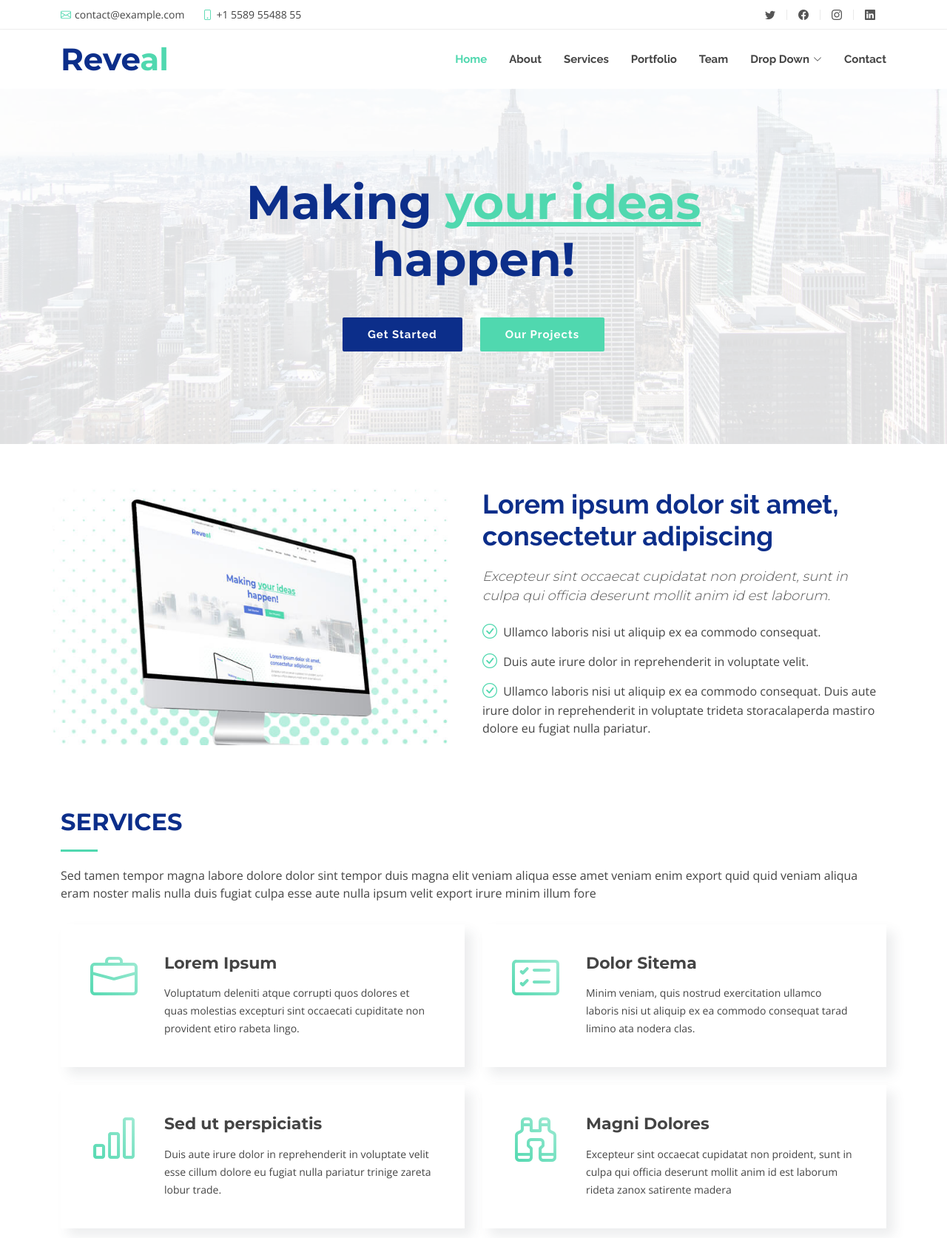
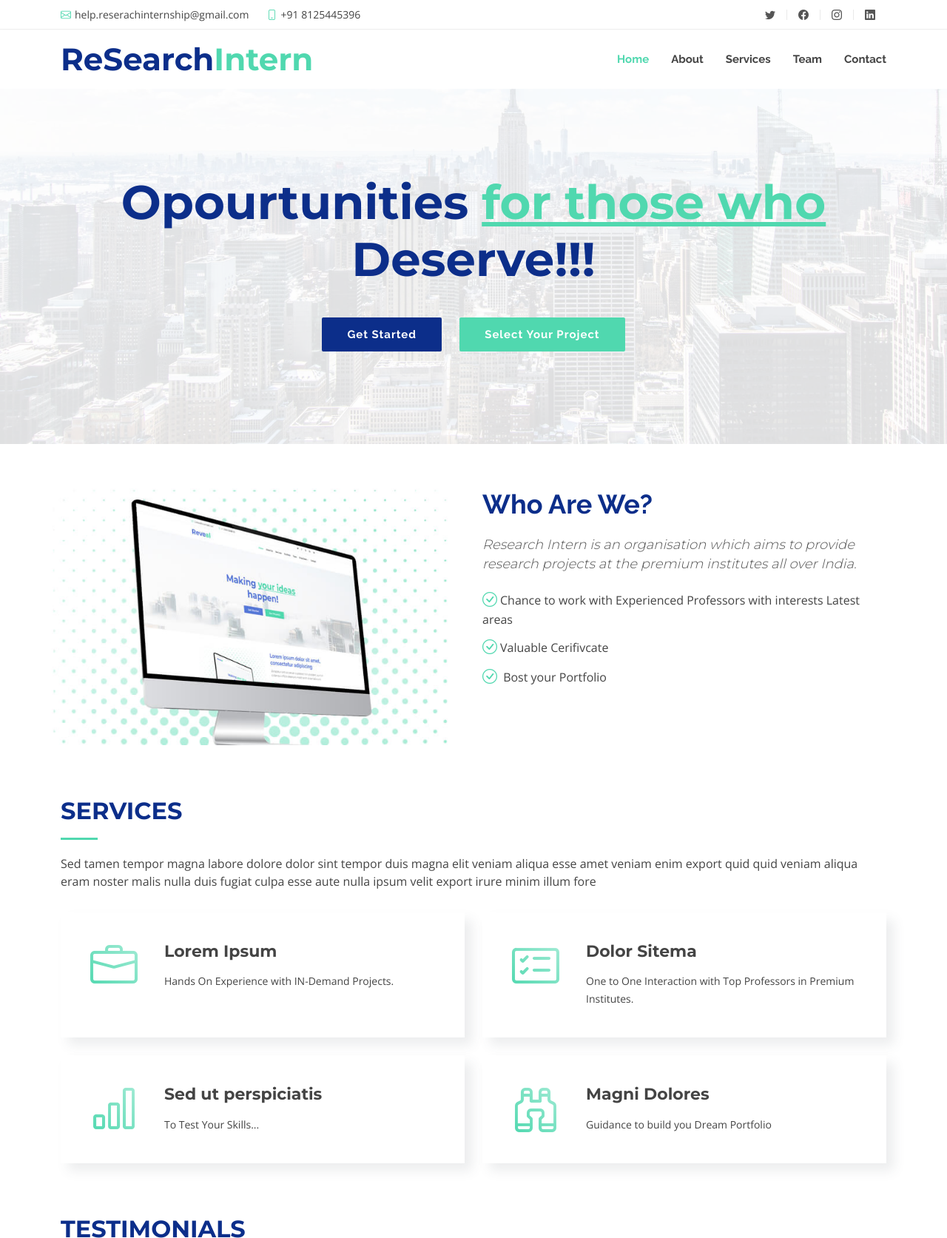
Before and after one commit to Suddhu-IITH2004/Research-Internship, a plain HTML site: page index.html in a window 1280 px wide. Shown: the top 1673 px of the page at 74% size. Drawn offline with nearby package versions, Linux system fonts and the light colour scheme.

Commit message:
Updated Home Page

```diff
--- a/index.html
+++ b/index.html
@@ -5,7 +5,7 @@
   <meta charset="utf-8">
   <meta content="width=device-width, initial-scale=1.0" name="viewport">
 
-  <title>Reveal Bootstrap Template</title>
+  <title>Research Internship</title>
   <meta content="" name="description">
   <meta content="" name="keywords">
 
@@ -42,8 +42,8 @@
   <section id="topbar" class="d-flex align-items-center">
     <div class="container d-flex justify-content-center justify-content-md-between">
       <div class="contact-info d-flex align-items-center">
-        <i class="bi bi-envelope d-flex align-items-center"><a href="mailto:contact@example.com">contact@example.com</a></i>
-        <i class="bi bi-phone d-flex align-items-center ms-4"><span>+1 5589 55488 55</span></i>
+        <i class="bi bi-envelope d-flex align-items-center"><a href="mailto:me21btech11050@iith.ac.in">help.reserachinternship@gmail.com</a></i>
+        <i class="bi bi-phone d-flex align-items-center ms-4"><span>+91 8125445396</span></i>
       </div>
       <div class="social-links d-none d-md-flex align-items-center">
         <a href="#" class="twitter"><i class="bi bi-twitter"></i></a>
@@ -59,7 +59,7 @@
     <div class="container d-flex justify-content-between">
 
       <div id="logo">
-        <h1><a href="index.html">Reve<span>al</span></a></h1>
+        <h1><a href="index.html">ReSearch<span>Intern</span></a></h1>
         <!-- Uncomment below if you prefer to use an image logo -->
         <!-- <a href="index.html"><img src="assets/img/logo.png" alt=""></a>-->
       </div>
@@ -69,9 +69,9 @@
           <li><a class="nav-link scrollto active" href="#hero">Home</a></li>
           <li><a class="nav-link scrollto" href="#about">About</a></li>
           <li><a class="nav-link scrollto" href="#services">Services</a></li>
-          <li><a class="nav-link scrollto " href="#portfolio">Portfolio</a></li>
+          <!-- <li><a class="nav-link scrollto " href="#portfolio">Portfolio</a></li> -->
           <li><a class="nav-link scrollto" href="#team">Team</a></li>
-          <li class="dropdown"><a href="#"><span>Drop Down</span> <i class="bi bi-chevron-down"></i></a>
+          <!-- <li class="dropdown"><a href="#"><span>Drop Down</span> <i class="bi bi-chevron-down"></i></a>
             <ul>
               <li><a href="#">Drop Down 1</a></li>
               <li class="dropdown"><a href="#"><span>Deep Drop Down</span> <i class="bi bi-chevron-right"></i></a>
@@ -87,7 +87,7 @@
               <li><a href="#">Drop Down 3</a></li>
               <li><a href="#">Drop Down 4</a></li>
             </ul>
-          </li>
+          </li> -->
           <li><a class="nav-link scrollto" href="#contact">Contact</a></li>
         </ul>
         <i class="bi bi-list mobile-nav-toggle"></i>
@@ -100,10 +100,10 @@
   <section id="hero">
 
     <div class="hero-content" data-aos="fade-up">
-      <h2>Making <span>your ideas</span><br>happen!</h2>
+      <h2>Opourtunities  <span>for those who</span><br>Deserve!!!</h2>
       <div>
         <a href="#about" class="btn-get-started scrollto">Get Started</a>
-        <a href="#portfolio" class="btn-projects scrollto">Our Projects</a>
+        <a href="#portfolio" class="btn-projects scrollto">Select Your Project</a>
       </div>
     </div>
 
@@ -130,13 +130,13 @@
           </div>
 
           <div class="col-lg-6 content">
-            <h2>Lorem ipsum dolor sit amet, consectetur adipiscing</h2>
-            <h3>Excepteur sint occaecat cupidatat non proident, sunt in culpa qui officia deserunt mollit anim id est laborum.</h3>
+            <h2>Who Are We?</h2>
+            <h3>Research Intern is an organisation which aims to provide research projects at the premium institutes all over India.</h3>
 
             <ul>
-              <li><i class="bi bi-check-circle"></i> Ullamco laboris nisi ut aliquip ex ea commodo consequat.</li>
-              <li><i class="bi bi-check-circle"></i> Duis aute irure dolor in reprehenderit in voluptate velit.</li>
-              <li><i class="bi bi-check-circle"></i> Ullamco laboris nisi ut aliquip ex ea commodo consequat. Duis aute irure dolor in reprehenderit in voluptate trideta storacalaperda mastiro dolore eu fugiat nulla pariatur.</li>
+              <li><i class="bi bi-check-circle"></i>Chance to work with  Experienced Professors with interests Latest areas</li>
+              <li><i class="bi bi-check-circle"></i>Valuable Cerifivcate </li>
+              <li><i class="bi bi-check-circle"></i> Bost your Portfolio</li>
             </ul>
 
           </div>
@@ -159,7 +159,7 @@
             <div class="box">
               <div class="icon"><i class="bi bi-briefcase"></i></div>
               <h4 class="title"><a href="">Lorem Ipsum</a></h4>
-              <p class="description">Voluptatum deleniti atque corrupti quos dolores et quas molestias excepturi sint occaecati cupiditate non provident etiro rabeta lingo.</p>
+              <p class="description">Hands On Experience with IN-Demand Projects.</p>
             </div>
           </div>
 
@@ -167,7 +167,7 @@
             <div class="box">
               <div class="icon"><i class="bi bi-card-checklist"></i></div>
               <h4 class="title"><a href="">Dolor Sitema</a></h4>
-              <p class="description">Minim veniam, quis nostrud exercitation ullamco laboris nisi ut aliquip ex ea commodo consequat tarad limino ata nodera clas.</p>
+              <p class="description">One to One Interaction with Top Professors in Premium Institutes.</p>
             </div>
           </div>
 
@@ -175,7 +175,7 @@
             <div class="box">
               <div class="icon"><i class="bi bi-bar-chart"></i></div>
               <h4 class="title"><a href="">Sed ut perspiciatis</a></h4>
-              <p class="description">Duis aute irure dolor in reprehenderit in voluptate velit esse cillum dolore eu fugiat nulla pariatur trinige zareta lobur trade.</p>
+              <p class="description">To Test Your Skills...</p>
             </div>
           </div>
 
@@ -183,7 +183,7 @@
             <div class="box">
               <div class="icon"><i class="bi bi-binoculars"></i></div>
               <h4 class="title"><a href="">Magni Dolores</a></h4>
-              <p class="description">Excepteur sint occaecat cupidatat non proident, sunt in culpa qui officia deserunt mollit anim id est laborum rideta zanox satirente madera</p>
+              <p class="description">Guidance to build you Dream Portfolio</p>
             </div>
           </div>
 
@@ -193,7 +193,7 @@
     </section><!-- End Services Section -->
 
     <!-- ======= Clients Section ======= -->
-    <section id="clients">
+    <!-- <section id="clients">
       <div class="container" data-aos="fade-up">
         <div class="section-header">
           <h2>Clients</h2>
@@ -214,11 +214,12 @@
           <div class="swiper-pagination"></div>
         </div>
 
-      </div>
-    </section><!-- End Clients Section -->
+      </div> -->
+    <!-- </section> -->
+    <!-- End Clients Section -->
 
     <!-- ======= Portfolio Section ======= -->
-    <section id="portfolio" class="portfolio">
+    <!-- <section id="portfolio" class="portfolio">
       <div class="container" data-aos="fade-up">
         <div class="section-header">
           <h2>Our Portfolio</h2>
@@ -330,8 +331,9 @@
 
         </div>
 
-      </div>
-    </section><!-- End Portfolio Section -->
+      </div> -->
+    <!-- </section> -->
+    <!-- End Portfolio Section -->
 
     <!-- ======= Testimonials Section ======= -->
     <section id="testimonials">
@@ -511,7 +513,7 @@
       <div class="container" data-aos="fade-up">
         <div class="section-header">
           <h2>Contact Us</h2>
-          <p>Sed tamen tempor magna labore dolore dolor sint tempor duis magna elit veniam aliqua esse amet veniam enim export quid quid veniam aliqua eram noster malis nulla duis fugiat culpa esse aute nulla ipsum velit export irure minim illum fore</p>
+          <p>You can reach out to us.... Please Contact us</p>
         </div>
 
         <div class="row contact-info">
@@ -520,7 +522,7 @@
             <div class="contact-address">
               <i class="bi bi-geo-alt"></i>
               <h3>Address</h3>
-              <address>A108 Adam Street, NY 535022, USA</address>
+              <address>IIT-Hyderabad</address>
             </div>
           </div>
 
@@ -528,7 +530,7 @@
             <div class="contact-phone">
               <i class="bi bi-phone"></i>
               <h3>Phone Number</h3>
-              <p><a href="tel:+155895548855">+1 5589 55488 55</a></p>
+              <p><a href="tel:+155895548855">+91 8125445396</a></p>
             </div>
           </div>
 
@@ -536,7 +538,7 @@
             <div class="contact-email">
               <i class="bi bi-envelope"></i>
               <h3>Email</h3>
-              <p><a href="mailto:info@example.com">info@example.com</a></p>
+              <p><a href="mailto:me21btech11050@iith.ac.in">help.reserachinternship@gmail.com</a></p>
             </div>
           </div>
 
@@ -544,7 +546,7 @@
       </div>
 
       <div class="container mb-4">
-        <iframe src="https://www.google.com/maps/embed?pb=!1m18!1m12!1m3!1d22864.11283411948!2d-73.96468908098944!3d40.630720240038435!2m3!1f0!2f0!3f0!3m2!1i1024!2i768!4f13.1!3m3!1m2!1s0x89c24fa5d33f083b%3A0xc80b8f06e177fe62!2sNew+York%2C+NY%2C+USA!5e0!3m2!1sen!2sbg!4v1540447494452" width="100%" height="380" frameborder="0" style="border:0" allowfullscreen></iframe>
+        <iframe src="https://www.google.com/maps/embed?pb=!1m18!1m12!1m3!1d3803.1691114287482!2d78.12046517483515!3d17.594702683328258!2m3!1f0!2f0!3f0!3m2!1i1024!2i768!4f13.1!3m3!1m2!1s0x3bcbefdc136bffbb%3A0x73414ff6594c9191!2sIndian%20Institute%20of%20Technology%20Hyderabad!5e0!3m2!1sen!2sin!4v1684673874419!5m2!1sen!2sin" width="100%" height="380" style="border:0;" allowfullscreen="" loading="lazy" referrerpolicy="no-referrer-when-downgrade"></iframe>
       </div>
 
       <div class="container">
```
